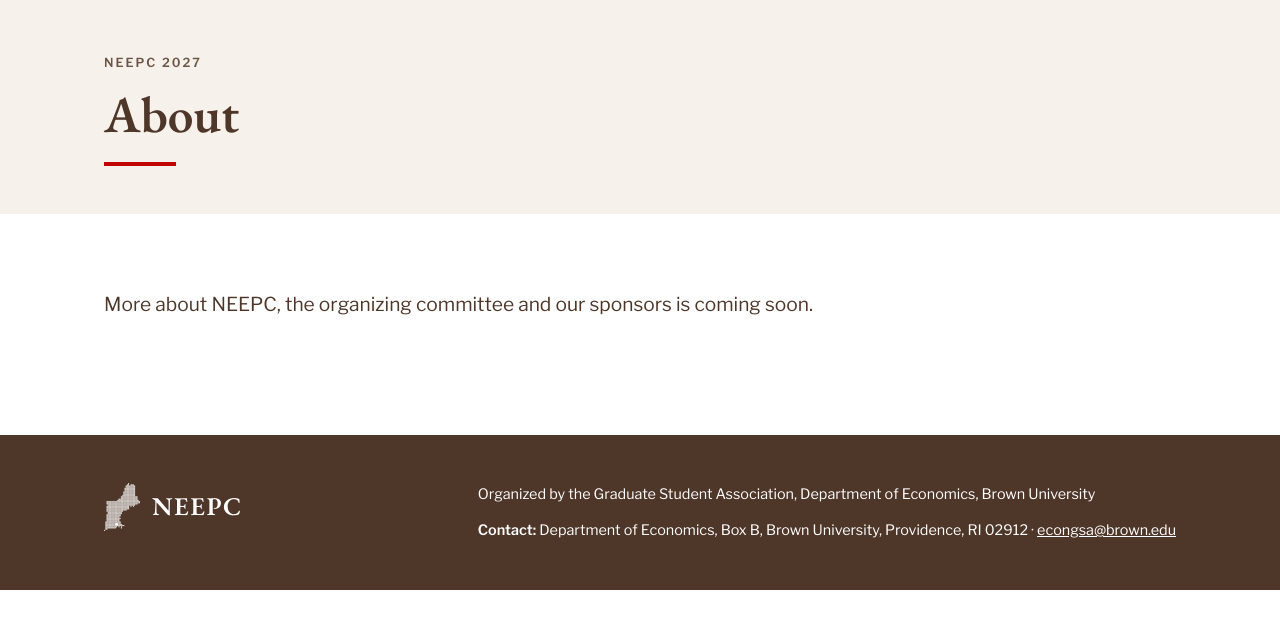
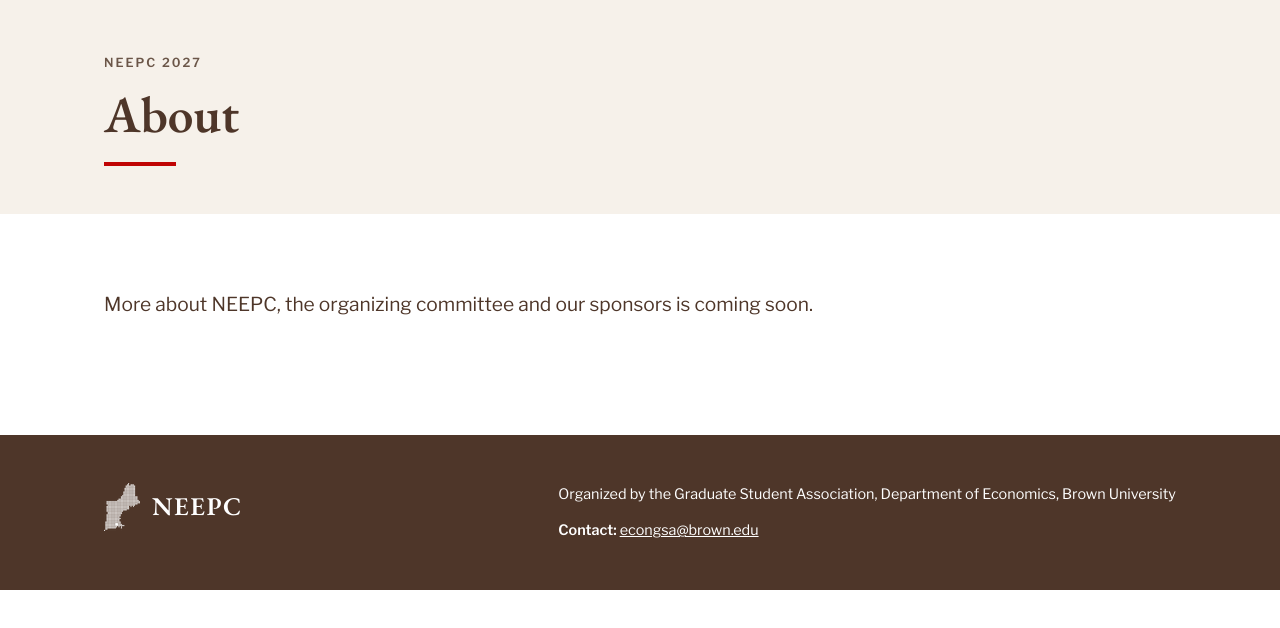
Before and after one commit to neepc/neepc.github.io, a plain HTML site: page about.html in a window 1280 px wide. Shown: the part 80-708 px from the top of the page. Drawn offline with nearby package versions, Linux system fonts and the light colour scheme.

Commit message:
Footer: email only for contact
Co-Authored-By: Claude Opus 5.5 <noreply@anthropic.com>

```diff
--- a/about.html
+++ b/about.html
@@ -39,7 +39,7 @@
     <a class="brand" href="./"><img src="assets/img/mark-header-white@1x.png" srcset="assets/img/mark-header-white@1x.png 1x, assets/img/mark-header-white@2x.png 2x, assets/img/mark-header-white@3x.png 3x, assets/img/mark-header-white@4x.png 4x" width="36" height="48" alt=""><span>NEEPC</span></a>
     <div class="footer-info">
       <p>Organized by the Graduate Student Association, Department of Economics, Brown University</p>
-      <address><strong>Contact:</strong> Department of Economics, Box B, Brown University, Providence, RI 02912 · <a href="mailto:econgsa@brown.edu">econgsa@brown.edu</a></address>
+      <address><strong>Contact:</strong> <a href="mailto:econgsa@brown.edu">econgsa@brown.edu</a></address>
     </div>
   </div>
 </footer>
```
Also changed, not shown: call-for-papers.html (+1 -1 lines), index.html (+1 -1 lines), past.html (+1 -1 lines), program.html (+1 -1 lines), registration.html (+1 -1 lines), venue.html (+1 -1 lines).
